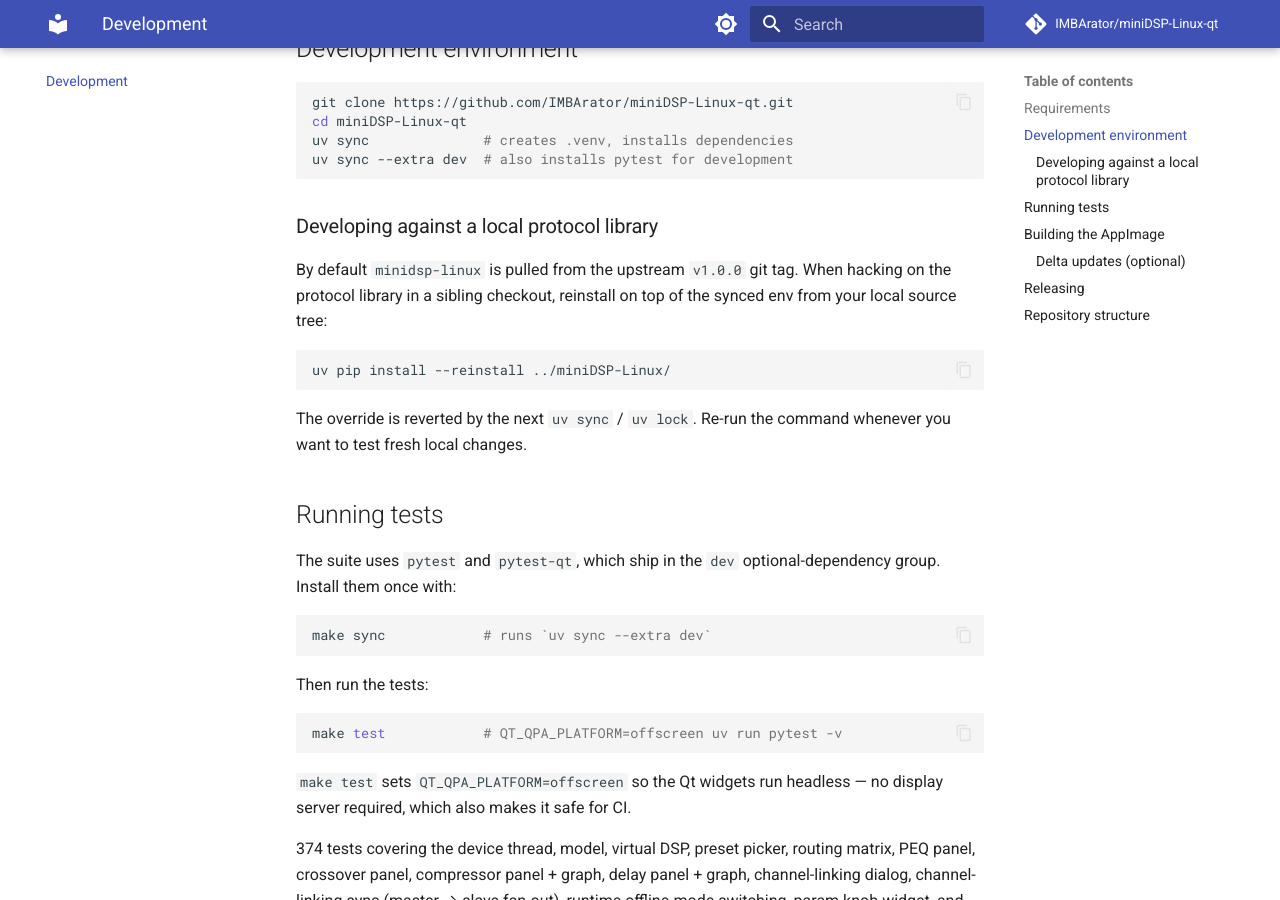
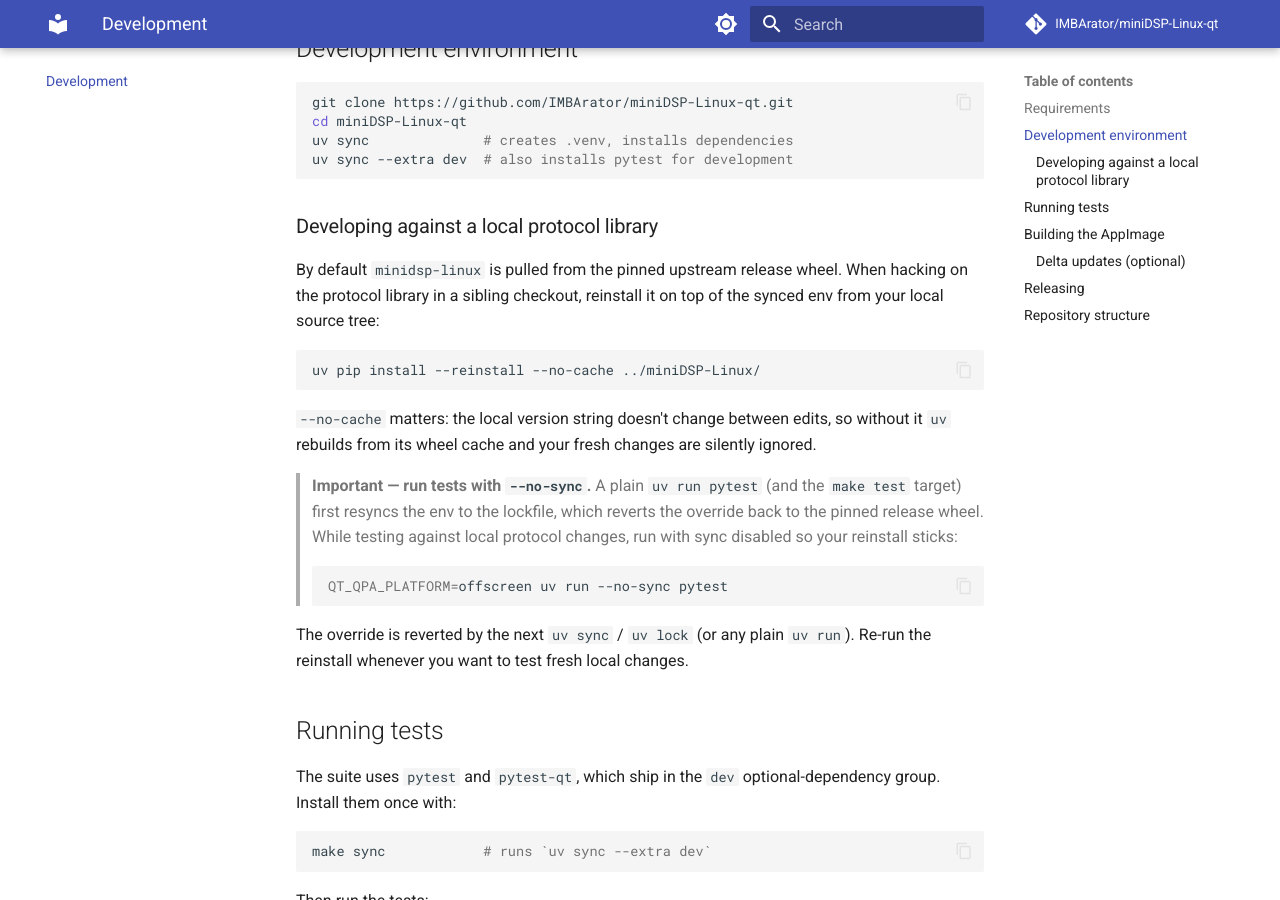
Before and after one commit to IMBArator/miniDSP-Linux-qt, an MkDocs documentation site: the page built from docs/development.md, in a window 1280 px wide and 900 px high, scrolled down 513 px. Built offline with MkDocs 1.6.1 and Material for MkDocs 9.7.7, drawn with Linux system fonts in a browser that asks for light colours; comment, search, counter and statistics services are not loaded.

Commit message:
docs(development): note --no-sync/--no-cache for local protocol lib
Plain 'uv run' (and 'make test') resync the env to the pinned wheel,
silently reverting a local 'uv pip install --reinstall ../miniDSP-Linux/'.
Document using 'uv run --no-sync' while testing local protocol changes,
and '--no-cache' on reinstall since the local version string is unchanged
between edits.

````diff
--- a/docs/development.md
+++ b/docs/development.md
@@ -21,16 +21,29 @@ uv sync --extra dev  # also installs pytest for development
 
 ### Developing against a local protocol library
 
-By default `minidsp-linux` is pulled from the upstream `v1.0.0` git tag. When
-hacking on the protocol library in a sibling checkout, reinstall on top of the
-synced env from your local source tree:
+By default `minidsp-linux` is pulled from the pinned upstream release wheel.
+When hacking on the protocol library in a sibling checkout, reinstall it on top
+of the synced env from your local source tree:
 
 ```bash
-uv pip install --reinstall ../miniDSP-Linux/
+uv pip install --reinstall --no-cache ../miniDSP-Linux/
 ```
 
-The override is reverted by the next `uv sync` / `uv lock`. Re-run the command
-whenever you want to test fresh local changes.
+`--no-cache` matters: the local version string doesn't change between edits, so
+without it `uv` rebuilds from its wheel cache and your fresh changes are
+silently ignored.
+
+> **Important — run tests with `--no-sync`.** A plain `uv run pytest` (and the
+> `make test` target) first resyncs the env to the lockfile, which reverts the
+> override back to the pinned release wheel. While testing against local protocol
+> changes, run with sync disabled so your reinstall sticks:
+>
+> ```bash
+> QT_QPA_PLATFORM=offscreen uv run --no-sync pytest
+> ```
+
+The override is reverted by the next `uv sync` / `uv lock` (or any plain
+`uv run`). Re-run the reinstall whenever you want to test fresh local changes.
 
 ## Running tests
 
````
